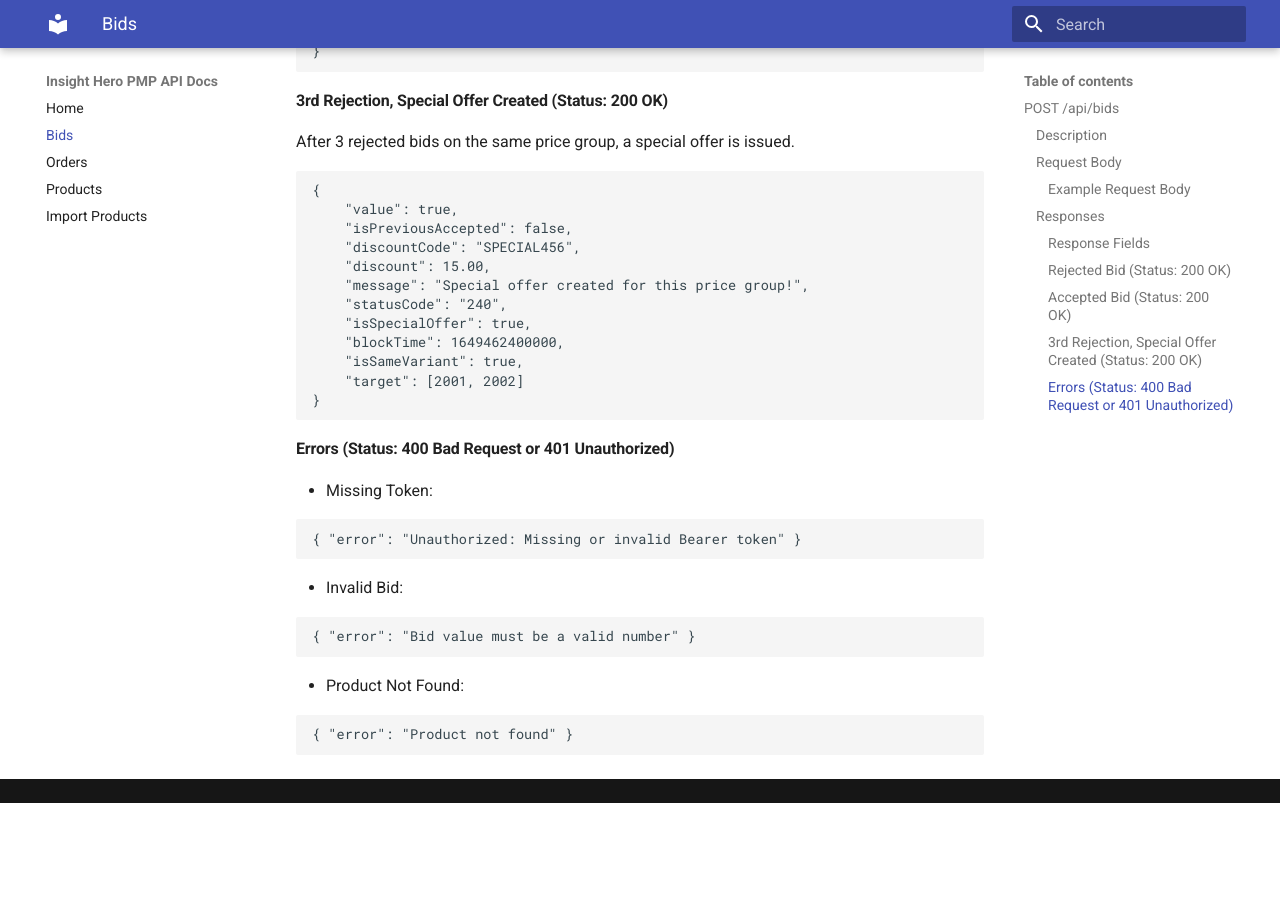
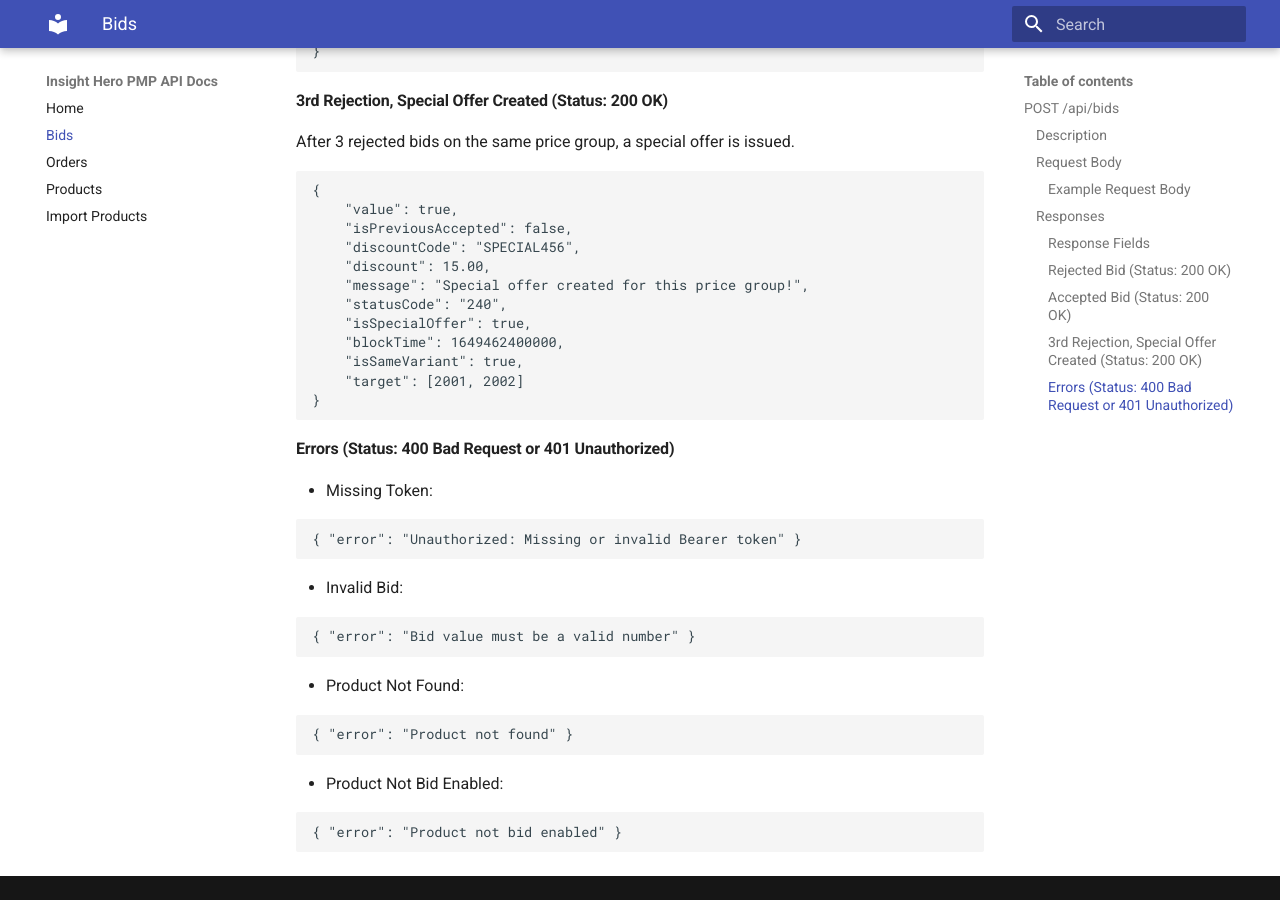
Before and after one commit to Insight-Hero/pmp-api-docs, an MkDocs documentation site: the page built from docs/bids.md, in a window 1280 px wide and 900 px high, scrolled down 2473 px. Built offline with MkDocs 1.6.1 and Material for MkDocs 9.7.7, drawn with Linux system fonts in a browser that asks for light colours; before the commit the page ends 3276 px from its top, so only the background shows below that.

Commit message:
Added bid not enabled

````diff
--- a/docs/bids.md
+++ b/docs/bids.md
@@ -111,3 +111,8 @@ After 3 rejected bids on the same price group, a special offer is issued.
 ```json
 { "error": "Product not found" }
 ```
+
+- Product Not Bid Enabled:
+```json
+{ "error": "Product not bid enabled" }
+```
````
